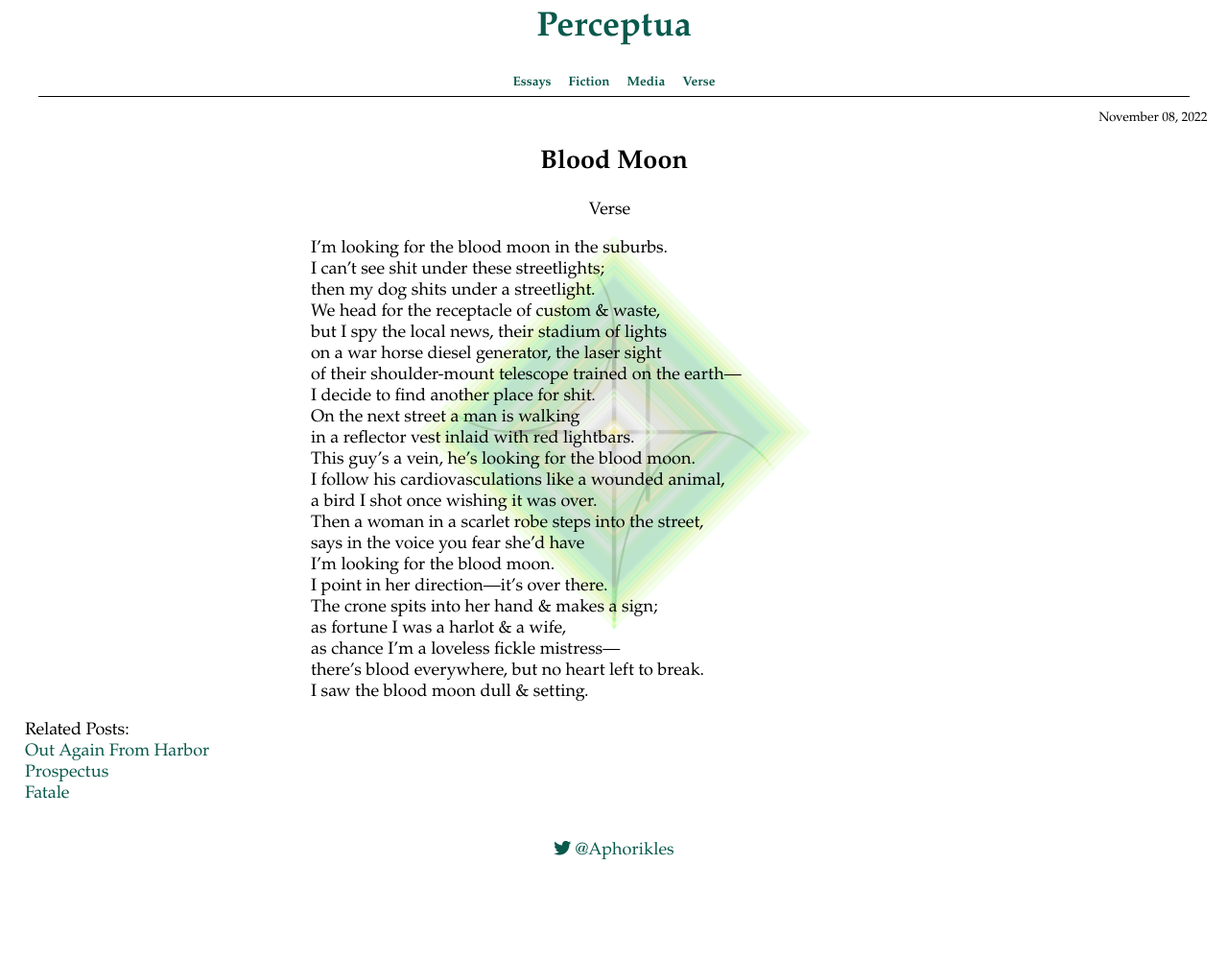
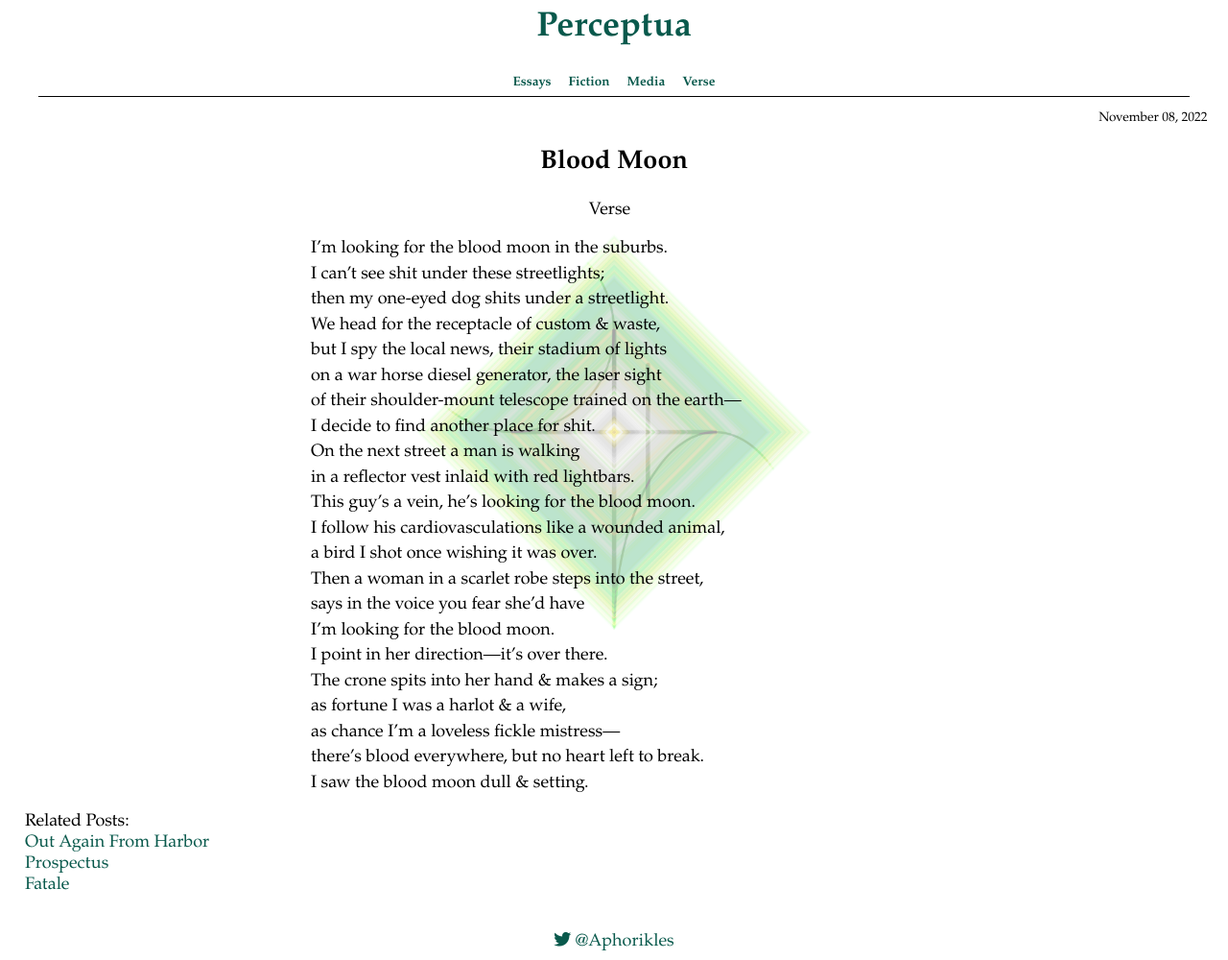
Before and after one commit to Perceptua/perceptua, a Jekyll site: the page built from _posts/2022-11-08-blood-moon.md, in a window 1280 px wide. Shown: the whole page at 96% size. Built offline with Jekyll 4.4.1, drawn with Linux system fonts in a browser that asks for light colours; before the commit the page ends 905 px from its top, so only the background shows below that.

Commit message:
wording & hanging p format

```diff
--- a/_posts/2022-11-08-blood-moon.md
+++ b/_posts/2022-11-08-blood-moon.md
@@ -9,7 +9,7 @@ layout: post
 
 <p class="hanging">I’m looking for the blood moon in the suburbs.</p>
 <p class="hanging">I can’t see shit under these streetlights;</p>
-<p class="hanging">then my dog shits under a streetlight.</p>
+<p class="hanging">then my one-eyed dog shits under a streetlight.</p>
 <p class="hanging">We head for the receptacle of custom & waste,</p>
 <p class="hanging">but I spy the local news, their stadium of lights</p>
 <p class="hanging">on a war horse diesel generator, the laser sight</p>
--- a/static/main.css
+++ b/static/main.css
@@ -184,7 +184,7 @@ header {
 
 .hanging {
 	text-indent: -1em;
-	margin: 0 auto;
+	margin: 0.25em auto;
 	padding-left: 1em;
 }
 
```
